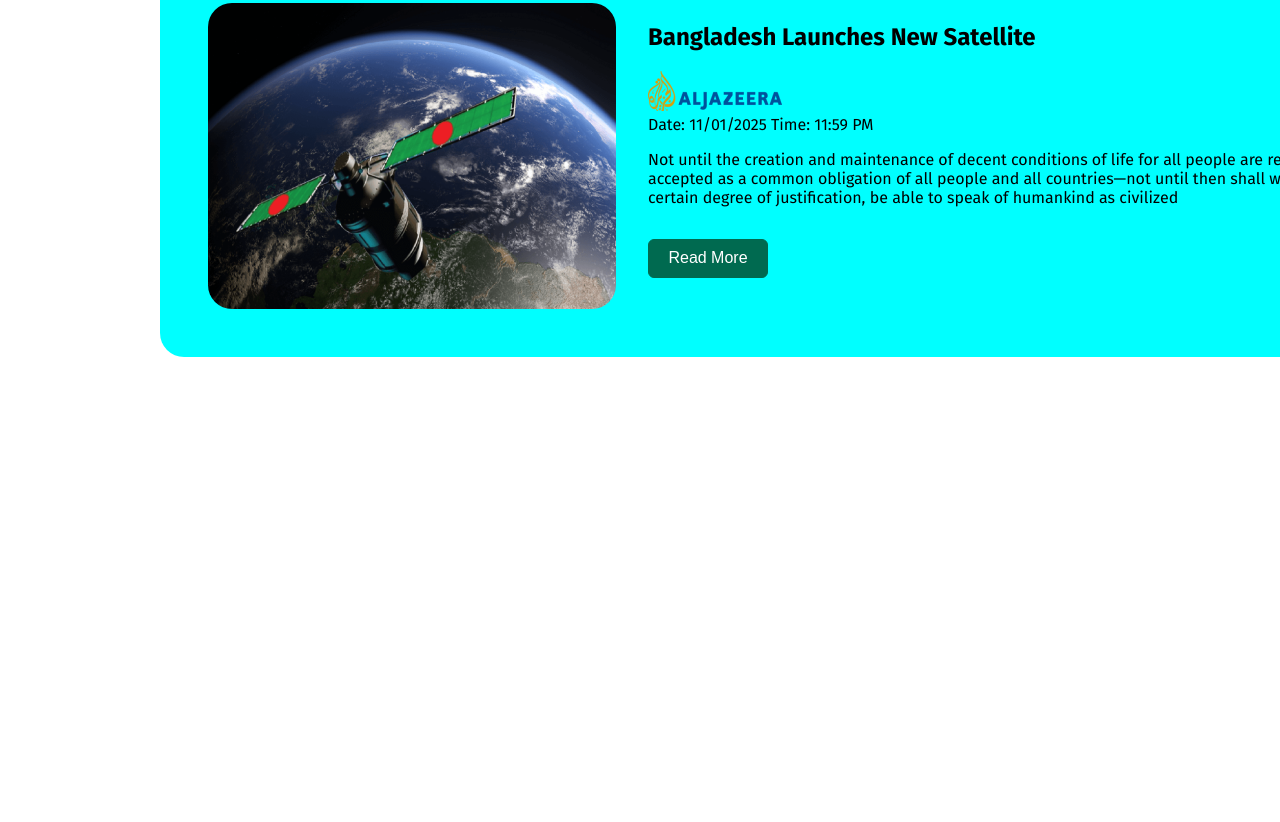
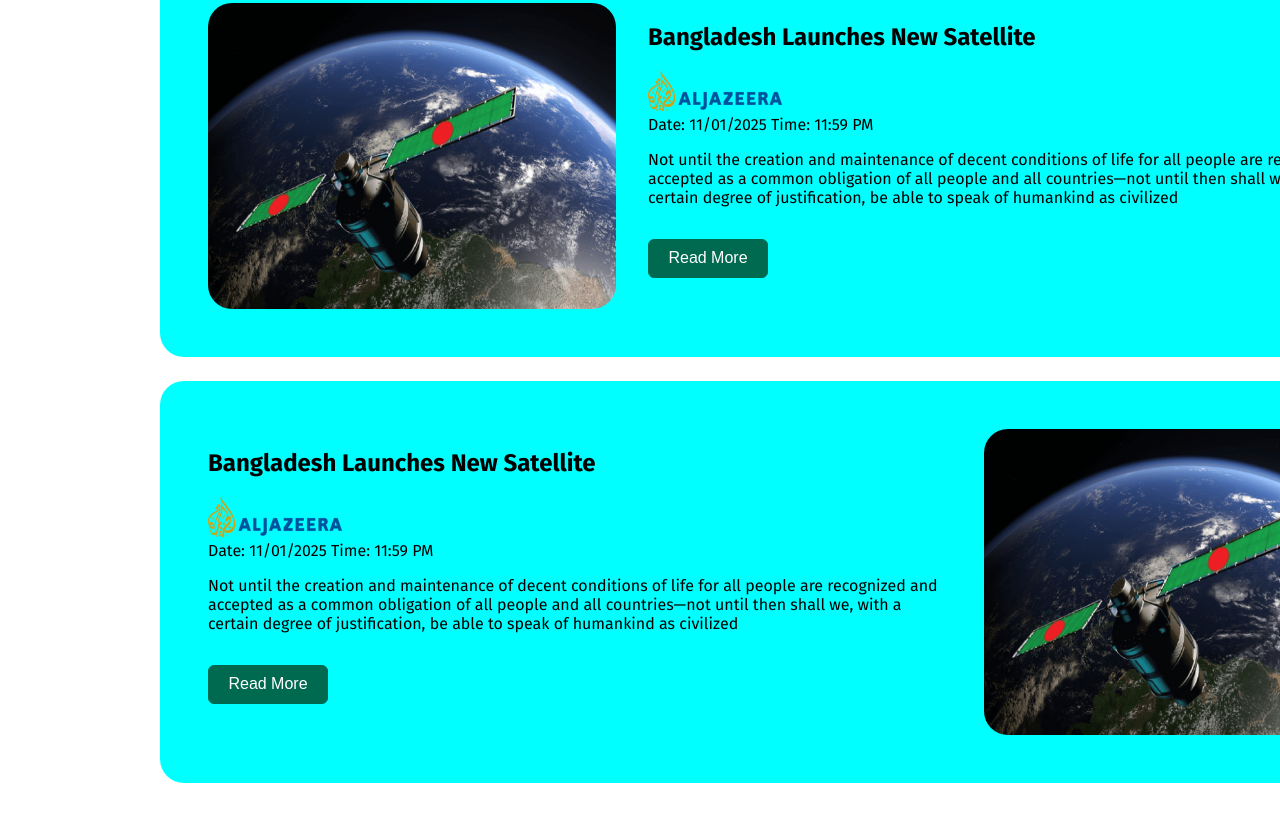
Before and after one commit to Anik-web-code/Assignment-1, a plain HTML site: page index.html in a window 1280 px wide. Shown: the part 1815-2637 px from the top of the page. Drawn offline with Linux system fonts and the light colour scheme.

Commit message:
added news

```diff
--- a/index.html
+++ b/index.html
@@ -82,6 +82,19 @@
 
                     </div>
                 </div>
+                <div class="news-1">
+
+                    <div class="news-content">
+                        <h2 class="Headline">Bangladesh Launches New Satellite</h2>
+                        <img class="logo" src="Assets/assets/al-jazeera.png" alt="Error"><br>
+                        Date: 11/01/2025 Time: 11:59 PM </br>
+                        <p class="description">Not until the creation and maintenance of decent conditions of life for all people are recognized and accepted as a common obligation of all people and all countries—not until then shall we,
+                            with a certain degree of justification, be able to speak of humankind as civilized</p>
+                            <button class="read">Read More</button>
+
+                    </div>
+                    <img class="image" src="Assets/assets/satelite.png" alt="Error Loading Image">
+                </div>
             </div>
 
         </main>
--- a/style.css
+++ b/style.css
@@ -173,6 +173,7 @@ body{
     border-radius: 24px;
     display: flex;
     justify-content: space-between;
+    margin-bottom: 24px;
   }
   .image{
     border-radius: 24px;
```
